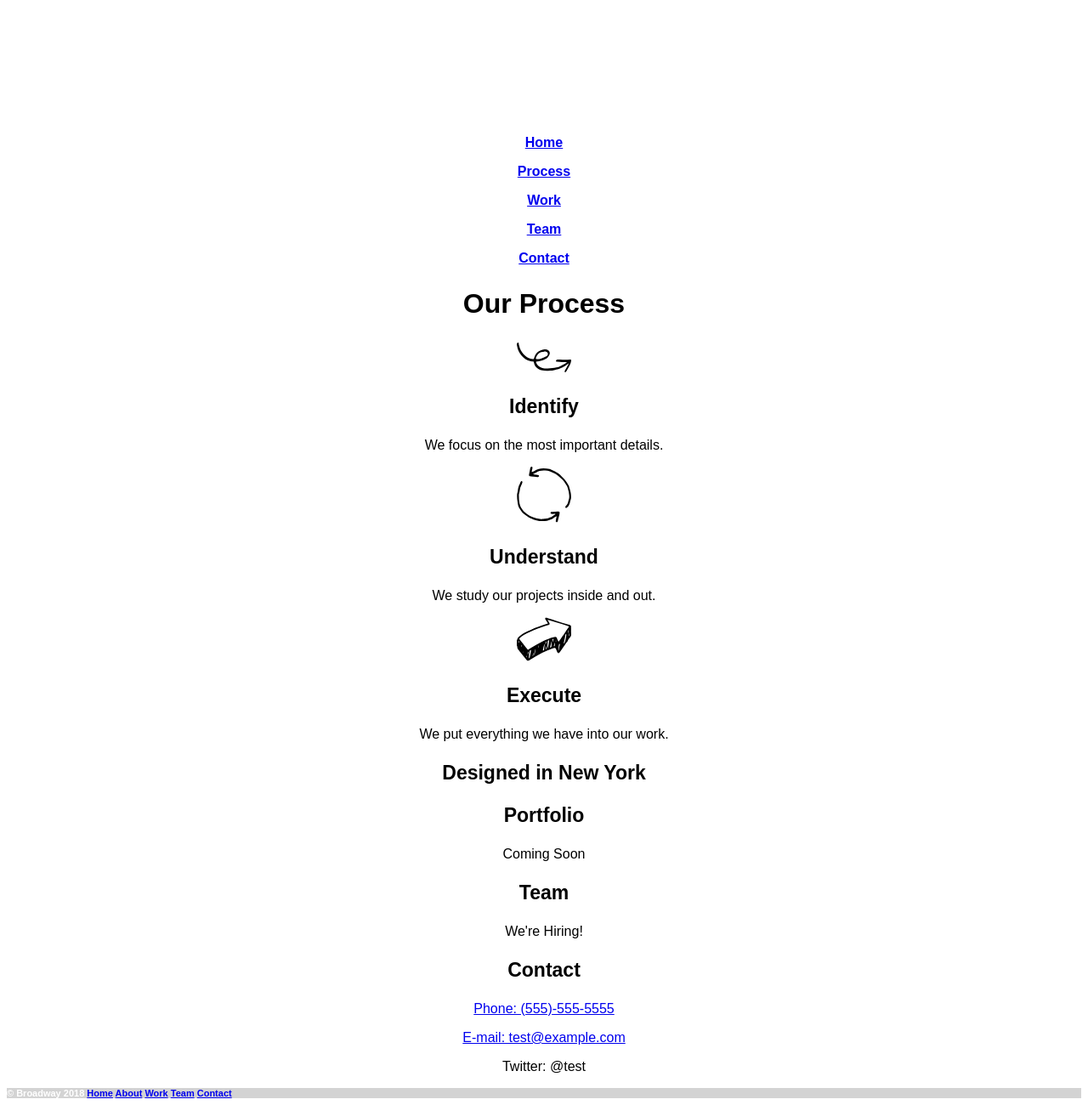
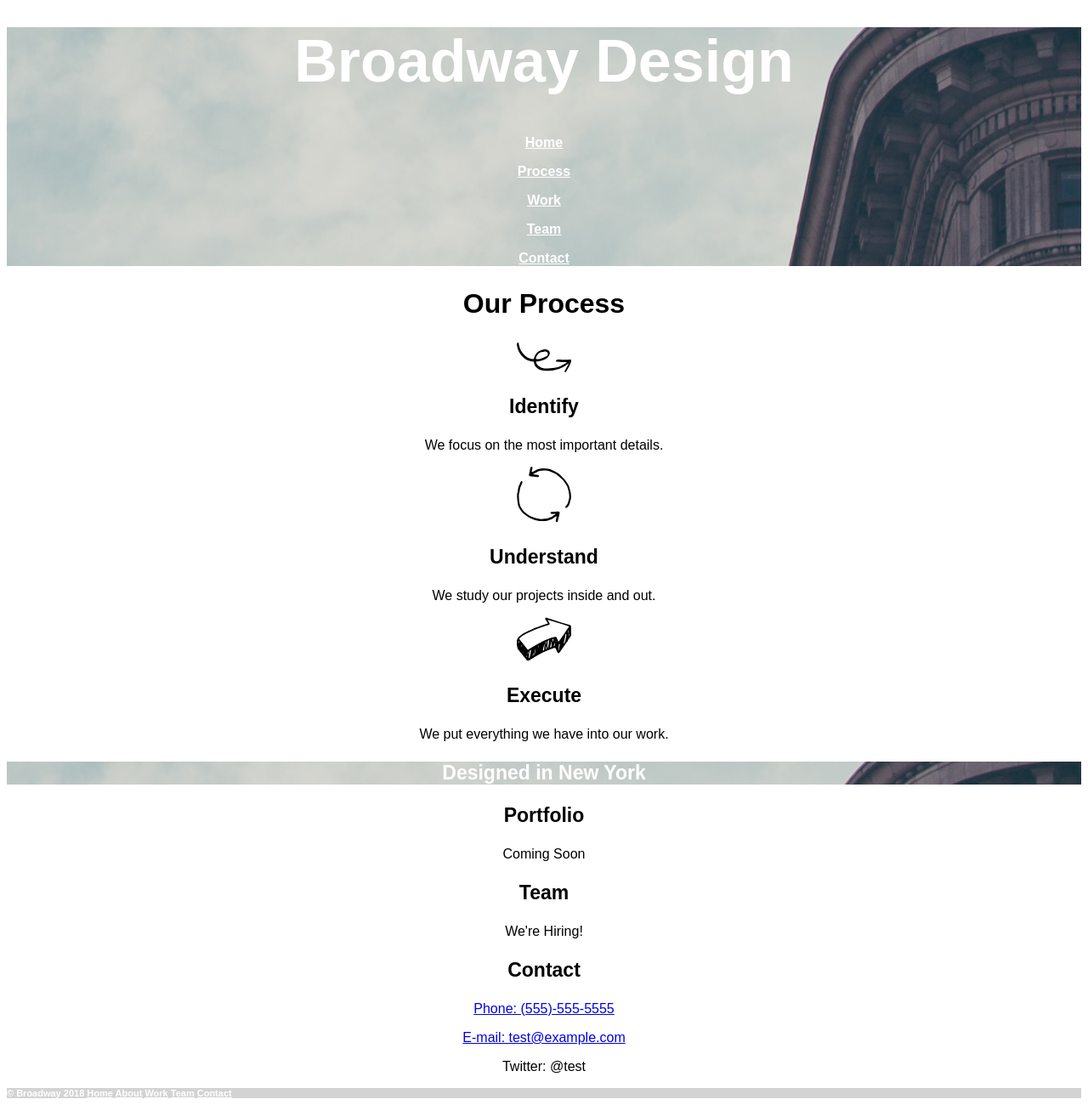
Before and after one commit to AnnieTaylorCHEN/Broadway, a plain HTML site: page index.html in a window 1280 px wide. Shown: the part 15-1315 px from the top of the page at 85% size. Drawn offline with Linux system fonts and the light colour scheme.

Commit message:
Update css.

```diff
--- a/index.html
+++ b/index.html
@@ -12,11 +12,11 @@
     <div class="hero">
         <h1>Broadway Design</h1>
         <nav>
-            <p><a href="#">Home</a></p>
-            <p><a href="#">Process</a></p>
-            <p><a href="#">Work</a></p>
-            <p><a href="#">Team</a></p>
-            <p><a href="#">Contact</a></p>
+            <p><a class="whitefont" href="#">Home</a></p>
+            <p><a class="whitefont" href="#">Process</a></p>
+            <p><a class="whitefont" href="#">Work</a></p>
+            <p><a class="whitefont" href="#">Team</a></p>
+            <p><a class="whitefont" href="#">Contact</a></p>
        </nav>
     </div>
 
@@ -36,7 +36,7 @@
     </section>
     <section>
         <div class="hero">
-            <h3>Designed in New York</h3>
+            <h3 class="whitefont">Designed in New York</h3>
         </div>
         <h3>Portfolio</h3>
         <p>Coming Soon</p>
@@ -49,11 +49,11 @@
     </section>
     <footer role="contentinfo">
         <nav>&copy; Broadway 2018
-            <a href="#">Home</a>
-            <a href="#">About</a>
-            <a href="#">Work</a>
-            <a href="#">Team</a>
-            <a href="#">Contact</a>
+            <a class="whitefont" href="#">Home</a>
+            <a class="whitefont" href="#">About</a>
+            <a class="whitefont" href="#">Work</a>
+            <a class="whitefont" href="#">Team</a>
+            <a class="whitefont" href="#">Contact</a>
         </nav>
     </footer>
 </body>
--- a/resources/css/style.css
+++ b/resources/css/style.css
@@ -10,7 +10,7 @@ h1 {
 }
 
 .hero {
-    background-image: url("resources/images/the-flatiron-building.png");
+    background-image: url("../images/the-flatiron-building.png");
 }
 
 h2 {
@@ -26,11 +26,12 @@ h3 {
 footer{
     font-size: 11px;
     font-weight: bold;
+    color: white;
     background-color: lightgray;
     text-align: left;
 }
 
-nav {
+.whitefont {
     color: white;
     font-weight:bold;
 }
```
